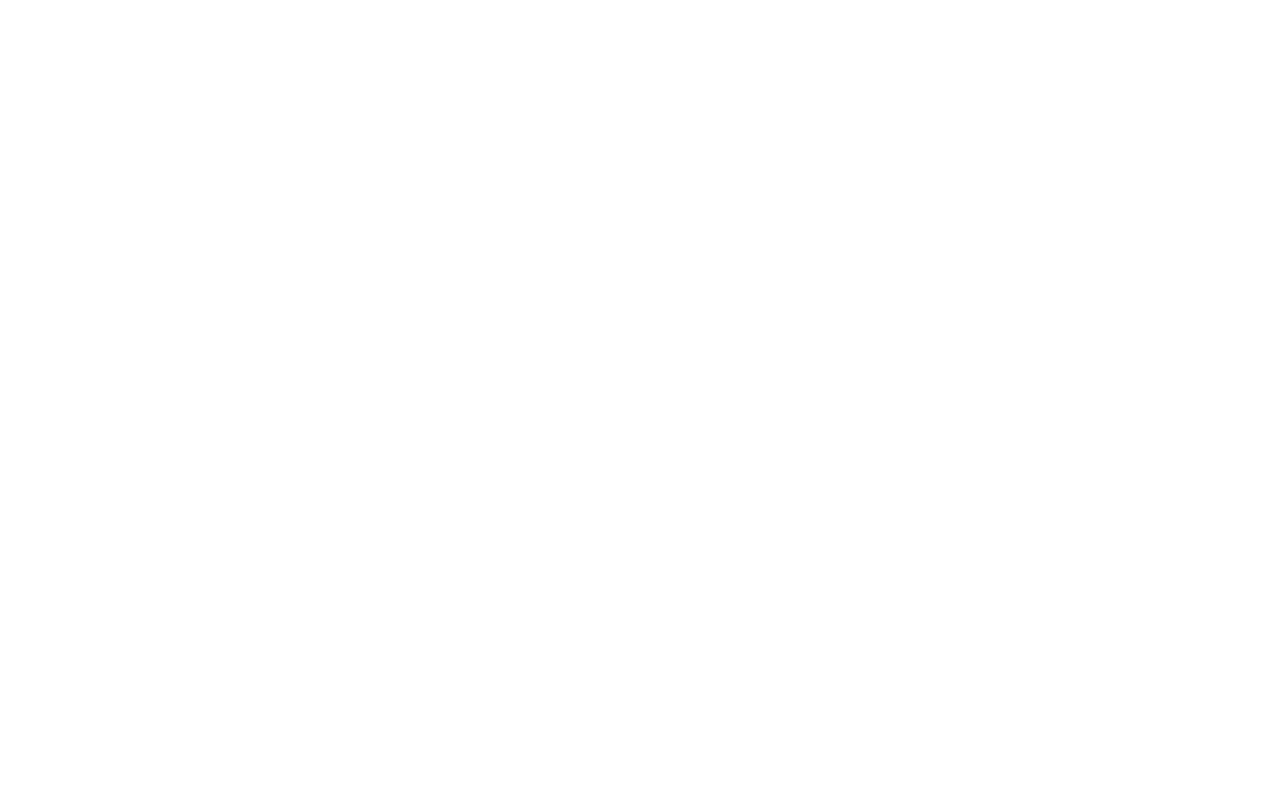
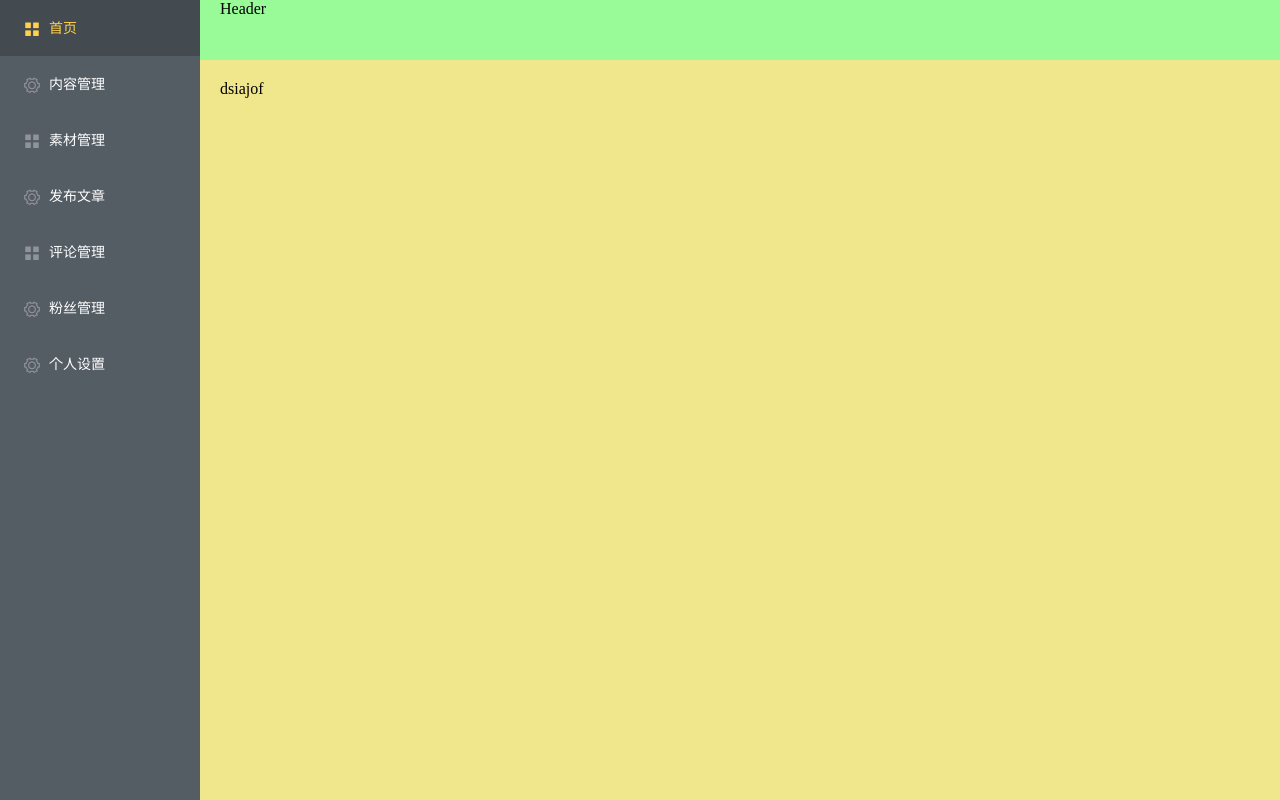
Before and after one commit to Samele-248/front-page, a Vue app: page /#/ in a window 1280 px wide. Built offline with nearby package versions, Linux system fonts and the light colour scheme.

Commit message:
进入首页

```diff
--- a/src/router/index.js
+++ b/src/router/index.js
@@ -1,13 +1,27 @@
 import Vue from 'vue'
 import VueRouter from 'vue-router'
 import Login from '@/views/Login'
-
+import Layout from '@/views/layout'
+import Home from '@/views/home'
 Vue.use(VueRouter)
 const routes = [
   {
     path: '/login',
     name: 'login',
     component: Login
+  },
+  {
+    path: '/',
+    // name: 'layout',
+    component: Layout,
+    children: [ // 子路由
+      {
+        path: '',
+        name: 'home',
+        component: Home
+      }
+    ]
+
   }
 ]
 const router = new VueRouter({
--- a/src/views/Login/index.vue
+++ b/src/views/Login/index.vue
@@ -26,7 +26,7 @@
       user: {
         mobile: '13911111111',
         code: '246810',
-        agree: false
+        agree: true
       },
       loginLoading: false,
       fromRules: {
@@ -63,7 +63,11 @@
           message: '登陆成功',
           type: 'success'
         })
-        this.loginLoading = false
+        this.loginLoading = false // 登陆禁用关闭
+        this.$router.push('/') // 登陆成功，跳转首页
+        // this.$router.push({
+        //   name: 'home'
+        // })
       }).catch(err => {
         this.$message.error('登陆失败，手机号或者验证码错误')
         console.log('登陆失败', err)
--- /dev/null
+++ b/src/views/home/index.vue
@@ -0,0 +1,23 @@
+<template>
+    <div class="home-container">
+      dsiajof
+    </div>
+</template>
+<script>
+// import 代称 from '地址'
+export default {
+  name: 'HomeIndex',
+  components: {},
+  props: {},
+  data () {
+    return { }
+  },
+  computed: {},
+  created () {},
+  mounted () {},
+  methods: { },
+  watch: {}
+}
+</script>
+<style lang="less" scoped>
+</style>
--- /dev/null
+++ b/src/views/layout/components/aside.vue
@@ -0,0 +1,60 @@
+<template>
+    <el-menu
+      default-active="/"
+      background-color="#545c64"
+      text-color="#fff"
+      active-text-color="#ffd04b"
+      router
+    >
+      <el-menu-item index="/">
+        <i class="el-icon-menu"></i>
+        <span slot="title">首页</span>
+      </el-menu-item>
+      <el-menu-item index="/article">
+        <i class="el-icon-setting"></i>
+        <span slot="title">内容管理</span>
+      </el-menu-item>
+      <el-menu-item index="/imagin">
+        <i class="el-icon-menu"></i>
+        <span slot="title">素材管理</span>
+      </el-menu-item>
+      <el-menu-item index="/publish">
+        <i class="el-icon-setting"></i>
+        <span slot="title">发布文章</span>
+      </el-menu-item>
+      <el-menu-item index="/comment">
+        <i class="el-icon-menu"></i>
+        <span slot="title">评论管理</span>
+      </el-menu-item>
+      <el-menu-item index="/fans">
+        <i class="el-icon-setting"></i>
+        <span slot="title">粉丝管理</span>
+      </el-menu-item>
+      <el-menu-item index="/settings">
+        <i class="el-icon-setting"></i>
+        <span slot="title">个人设置</span>
+      </el-menu-item>
+    </el-menu>
+</template>
+<script>
+// import 代称 from '地址'
+export default {
+  name: '',
+  components: {},
+  props: {},
+  data () {
+    return { }
+  },
+  computed: {},
+  created () {},
+  mounted () {},
+  methods: {
+  },
+  watch: {}
+}
+</script>
+<style lang="less" scoped>
+.el-menu {
+    border-right: none;
+}
+</style>
--- /dev/null
+++ b/src/views/layout/index.vue
@@ -0,0 +1,51 @@
+<template>
+    <div class="loyout-container">
+        <el-container class="layout-container">
+          <el-aside width="200px" class="aside">
+              <App-aside></App-aside>
+          </el-aside>
+          <el-container>
+              <el-header class="header">Header</el-header>
+              <el-main class="main">
+                  <router-view></router-view>
+              </el-main>
+          </el-container>
+        </el-container>
+    </div>
+</template>
+<script>
+import AppAside from './components/aside'
+export default {
+  name: 'LayoutIndex',
+  components: {
+    AppAside
+  },
+  props: {},
+  data () {
+    return { }
+  },
+  computed: {},
+  created () {},
+  mounted () {},
+  methods: { },
+  watch: {}
+}
+</script>
+<style lang="less" scoped>
+.layout-container{
+    position: fixed;
+    top: 0;
+    bottom: 0;
+    left: 0;
+    right: 0;
+    .aside{
+        background: rgb(84, 92, 100);
+    }
+    .header{
+        background: palegreen;
+    }
+    .main{
+        background:khaki;
+    }
+}
+</style>
```
Also changed, not shown: src/views/abb.vue (added, +21 -0 lines).
